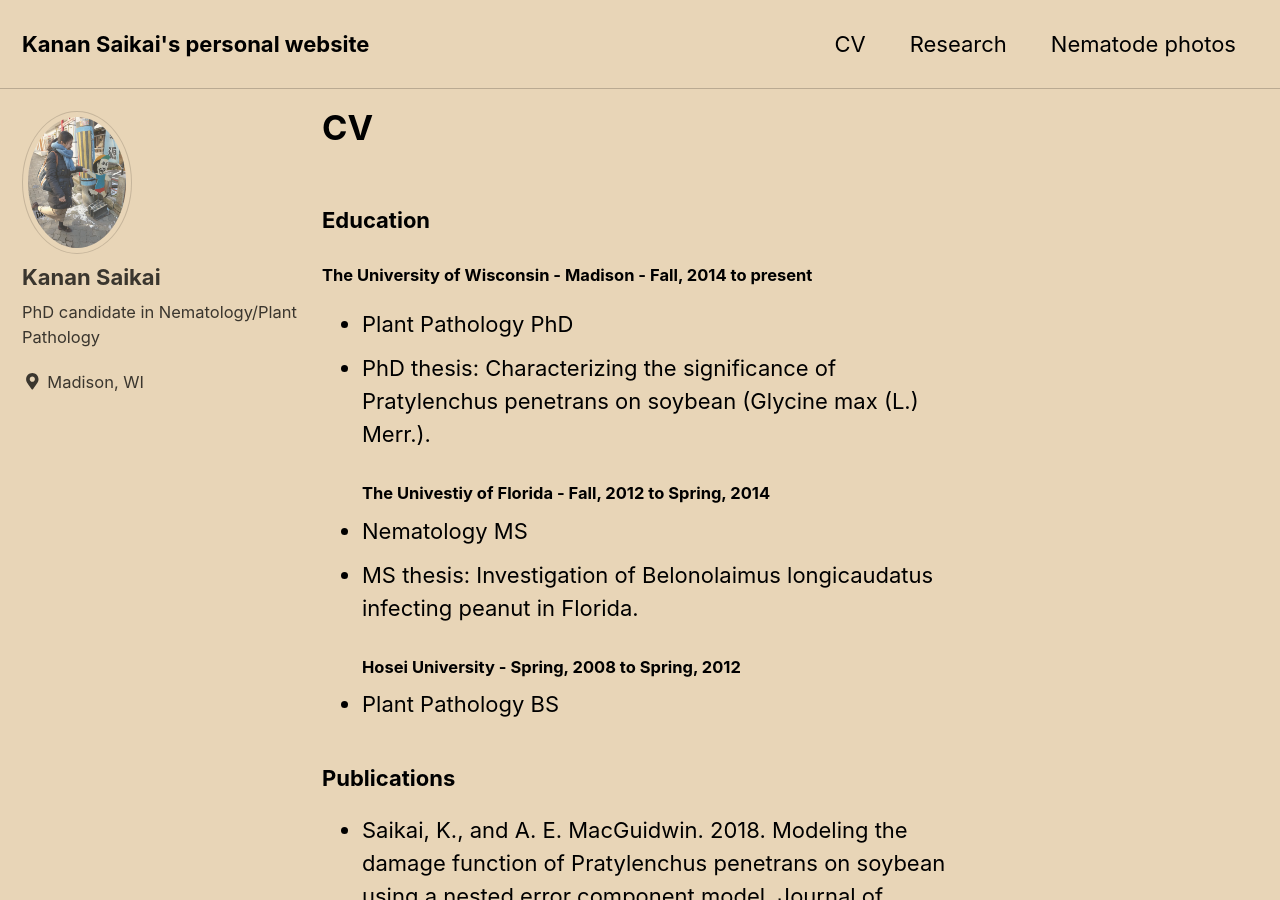
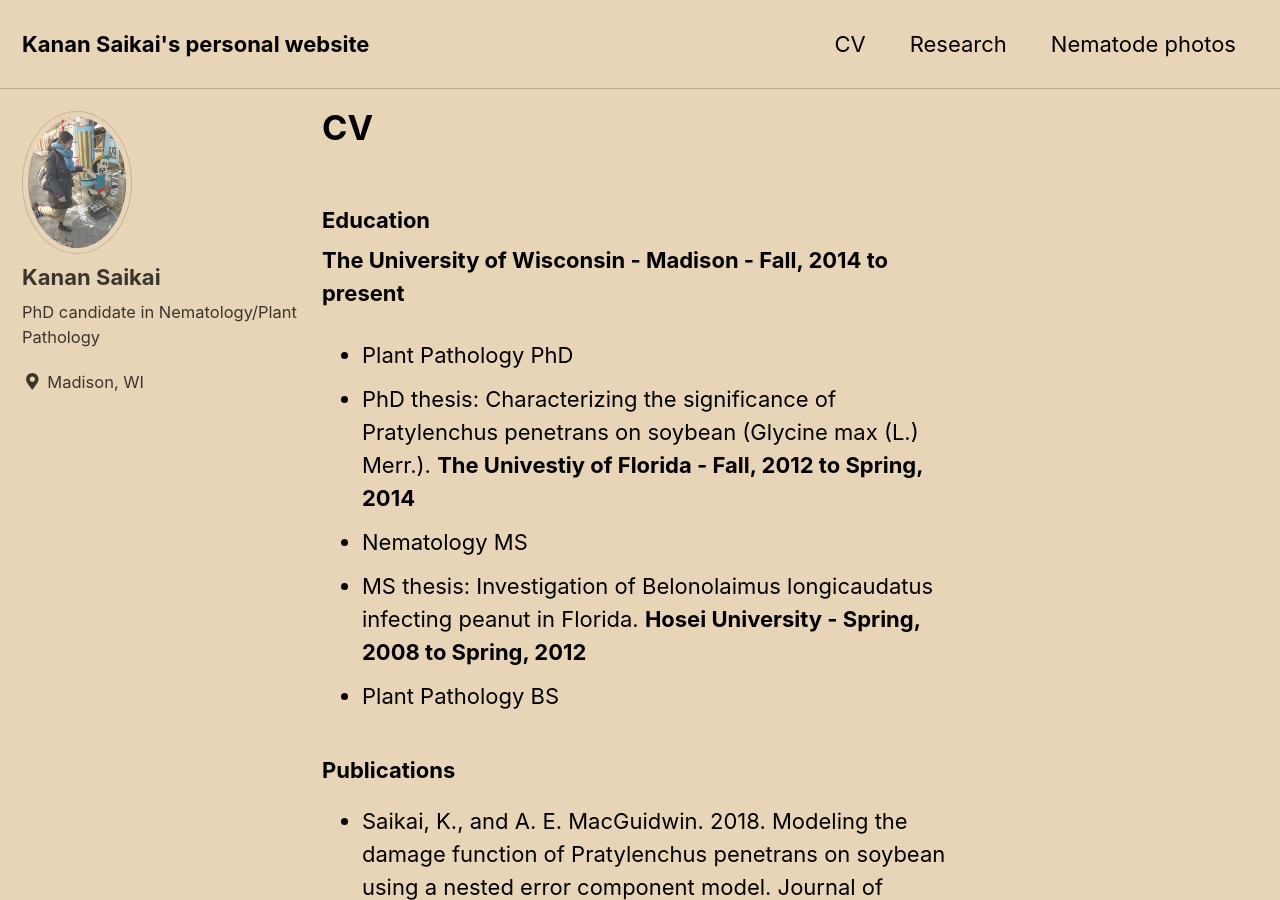
Before and after one commit to ksaikai/ksaikai.github.io, a Jekyll site: the page built from _pages/cv.md, in a window 1280 px wide and 900 px high. Built offline with Jekyll 4.4.1, drawn with Linux system fonts in a browser that asks for light colours; cached includes are drawn as plain includes; nearby versions of some CDN libraries.

Commit message:
Update cv.md

```diff
--- a/_pages/cv.md
+++ b/_pages/cv.md
@@ -4,13 +4,13 @@ permalink: /cv/
 ---
 
 ### Education
-#### The University of Wisconsin - Madison - Fall, 2014 to present
+**The University of Wisconsin - Madison - Fall, 2014 to present**
 * Plant Pathology PhD
 * PhD thesis: Characterizing the significance of Pratylenchus penetrans on soybean (Glycine max (L.) Merr.).
-#### The Univestiy of Florida - Fall, 2012 to Spring, 2014
+**The Univestiy of Florida - Fall, 2012 to Spring, 2014**
 * Nematology MS
 * MS thesis: Investigation of Belonolaimus longicaudatus infecting peanut in Florida.
-#### Hosei University - Spring, 2008 to Spring, 2012
+**Hosei University - Spring, 2008 to Spring, 2012**
 * Plant Pathology BS
 
 
```
